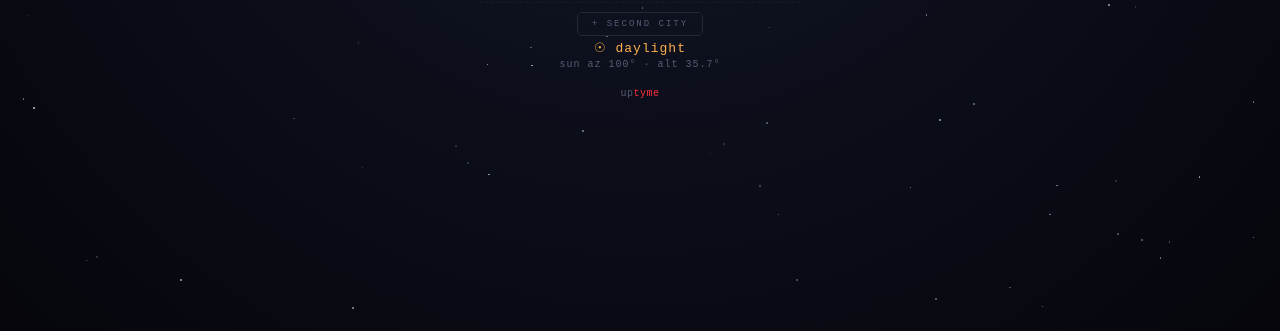
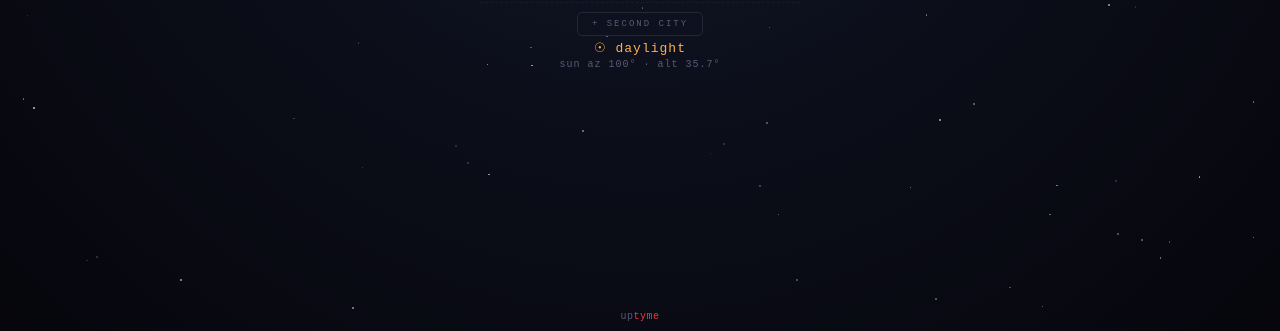
Before and after one commit to codereimagine/uptyme, a React (Vite) app: page / in a window 1280 px wide. Shown: the part 466-797 px from the top of the page. Built offline with nearby package versions, Linux system fonts and the light colour scheme; no server answers.

Commit message:
ui: pin footer to screen bottom (out of the scaled instrument); drop name from meta (README-only attribution)

```diff
--- a/index.html
+++ b/index.html
@@ -7,7 +7,7 @@
 <meta name="mobile-web-app-capable" content="yes">
 <meta name="apple-mobile-web-app-status-bar-style" content="black-translucent">
 <meta name="theme-color" content="#04040A">
-<meta name="description" content="A watch for your place on Earth — real sun, moon and time, computed on-device. Two faces, an optional second city, installable PWA. By Bert Peters · codereimagine.">
+<meta name="description" content="A watch for your place on Earth — real sun, moon and time, computed on-device. Two faces, an optional second city, installable PWA.">
 <link rel="icon" type="image/svg+xml" href="./icon.svg">
 <title>uptyme</title>
 </head>
--- a/src/App.tsx
+++ b/src/App.tsx
@@ -271,10 +271,11 @@ export function App() {
           </div>
         </div>
 
-        <div className="foot">
-          up<span className="a">tyme</span>
-        </div>
       </div>
+      </div>
+
+      <div className="foot">
+        up<span className="a">tyme</span>
       </div>
 
       <PlacesView
--- a/src/uptyme.css
+++ b/src/uptyme.css
@@ -402,13 +402,16 @@ body {
 }
 
 .foot {
-  position: relative;
+  position: fixed;
+  left: 0;
+  right: 0;
+  bottom: calc(12px + env(safe-area-inset-bottom, 0px));
   z-index: 4;
   text-align: center;
-  padding: 18px 18px 0;
   color: var(--dim);
   font-size: 10px;
   letter-spacing: 0.5px;
+  pointer-events: none;
 }
 .foot .a { color: var(--red); }
 
```
